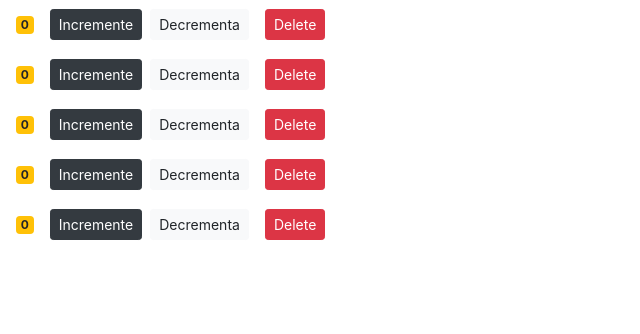
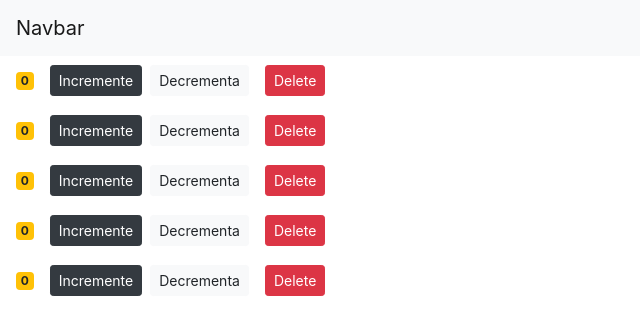
Before and after one commit to Nino-Chimento/prova-react, a React (Create React App) app: page / in a window 1280 px wide. Shown: the top 334 px of the page, without its empty margins (0-640 px from the left). Built offline with nearby package versions, Linux system fonts and the light colour scheme.

Commit message:
inserimento navbar

```diff
--- a/src/App.js
+++ b/src/App.js
@@ -1,25 +1,18 @@
 import React from 'react';
-import logo from './logo.svg';
+import Navbar from "./components/Navbar";
+
 import './App.css';
+import Counters from './components/counters';
 
 function App() {
   return (
-    <div className="App">
-      <header className="App-header">
-        <img src={logo} className="App-logo" alt="logo" />
-        <p>
-          Welcome to the 'Movie Mojo' React app!
-        </p>
-        <a
-          className="App-link"
-          href="https://reactjs.org"
-          target="_blank"
-          rel="noopener noreferrer"
-        >
-          Learn React
-        </a>
-      </header>
-    </div>
+    <React.Fragment>
+      <Navbar />
+      <main>
+        <Counters />
+      </main>
+    </React.Fragment>
+
   );
 }
 
--- /dev/null
+++ b/src/components/Navbar.jsx
@@ -0,0 +1,15 @@
+import React, { Component } from 'react';
+
+class Navbar extends Component {
+
+    render() {
+        return (<nav class="navbar navbar-light bg-light">
+                    <a class="navbar-brand" href="#">
+
+                    Navbar
+                     </a>
+                </nav> );
+    }
+}
+
+export default Navbar;
--- a/src/index.js
+++ b/src/index.js
@@ -4,8 +4,8 @@
 import App from './App';
 import * as serviceWorker from './serviceWorker';
 import 'bootstrap/dist/css/bootstrap.css';
-import Counters from './components/counters.jsx';
-ReactDOM.render(<Counters />, document.getElementById('root'));
+
+ReactDOM.render(<App />, document.getElementById('root'));
 
 
 // If you want your app to work offline and load faster, you can change
```
